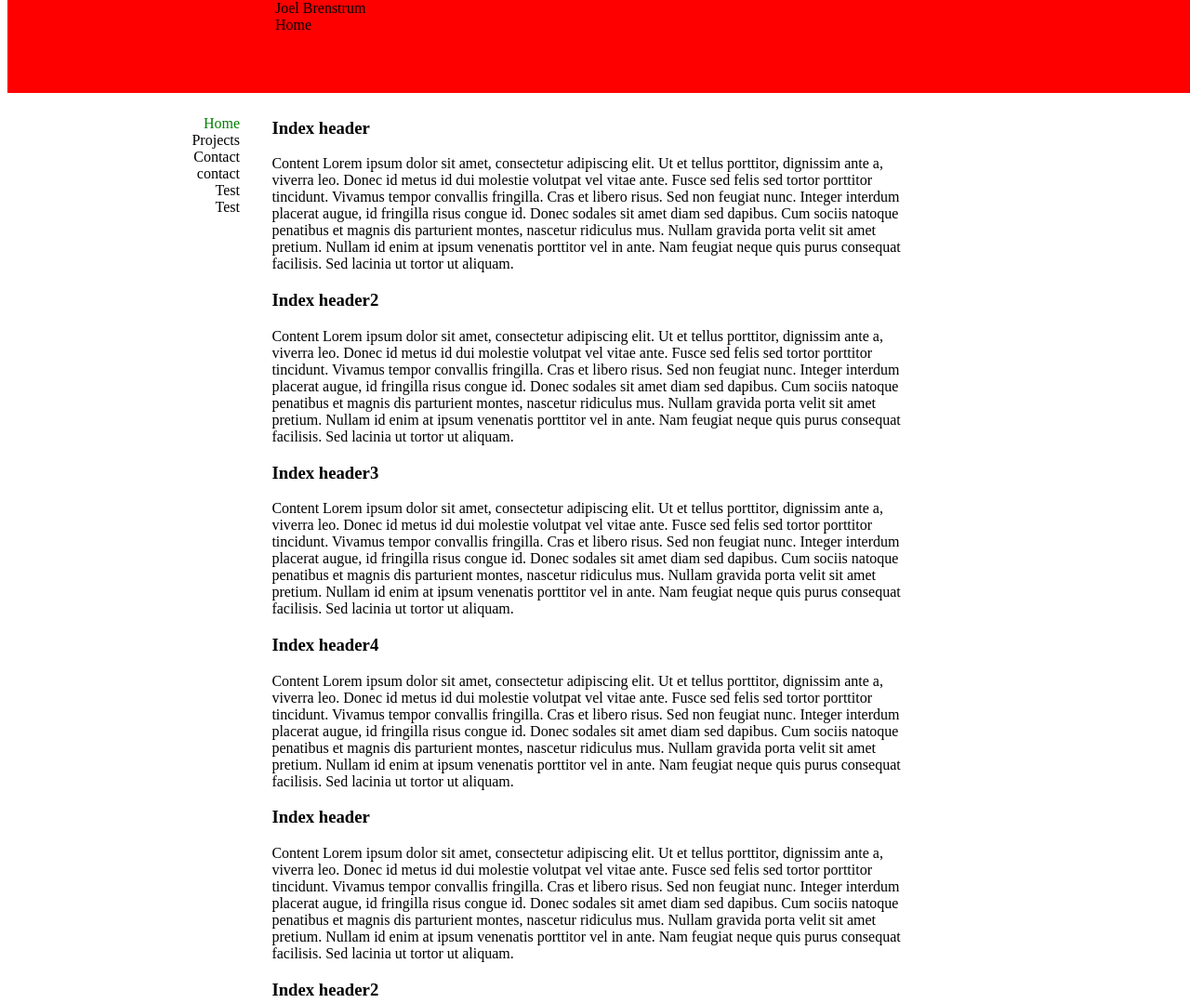
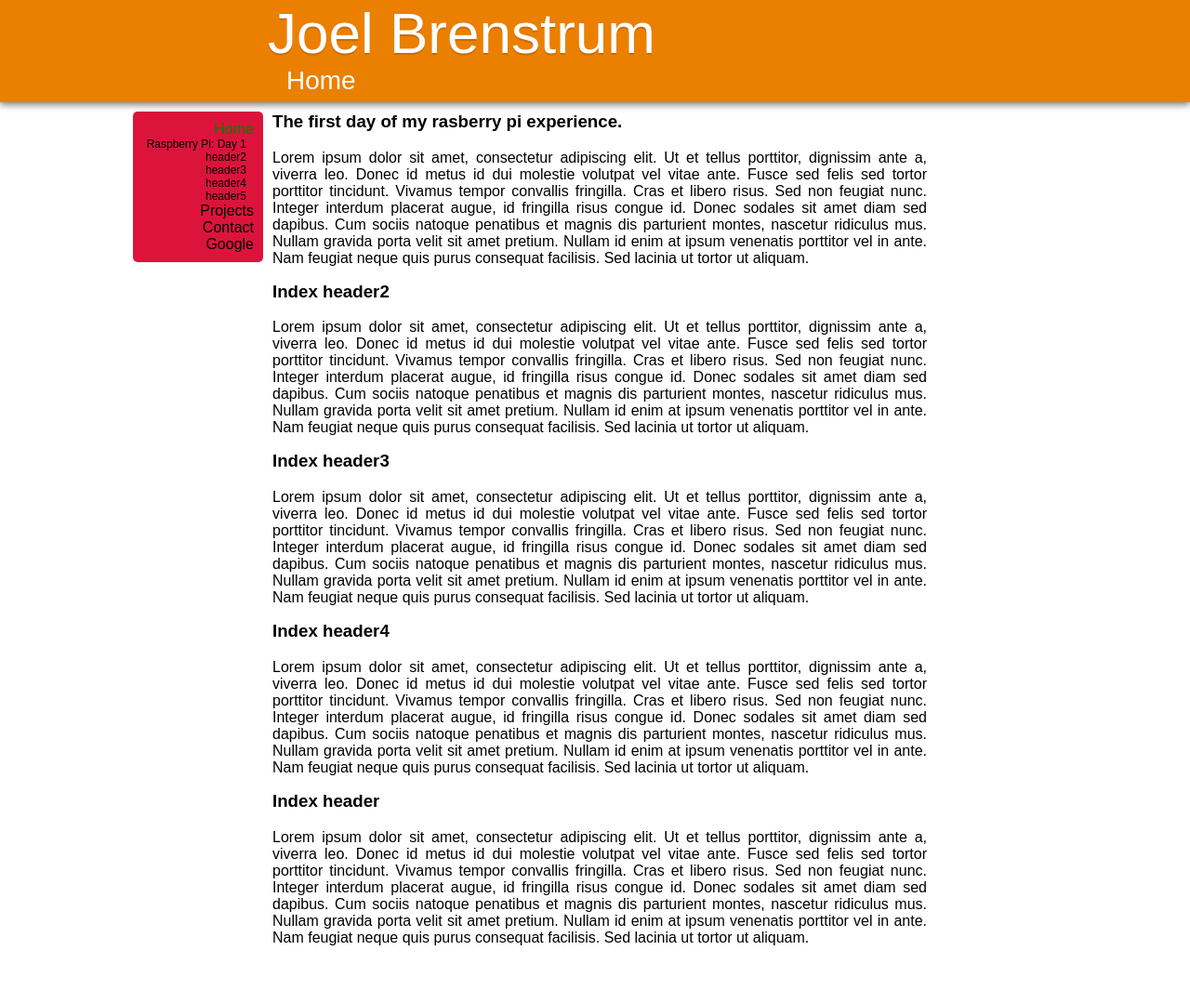
Before and after one commit to JoelBrenstrum/WebSiteJoelBrenstrum, a plain HTML site: page public_html/index.html in a window 1280 px wide. Shown: the top 1079 px of the page at 93% size. After the commit the page ends 1034 px from the top, so only its background shows below. Drawn offline with Linux system fonts and the light colour scheme.

Commit message:
Support for subheadings, and subhtml
Plus bonus ugly colours

```diff
--- a/public_html/css/base.css
+++ b/public_html/css/base.css
@@ -1,17 +1,33 @@
+body{
+    margin:0px;
+}
 .central_div{
      position:relative;
      width:55%;
      min-width: 200px;
      margin: auto;
+     font-family: 'Questrial', sans-serif;
 }
 #containder_div{
      position:relative;
      margin: auto;
-     padding-top: 100px;
+     padding-top: 120px;
+
 }
 #inner_div{
+    height:100%;
+    text-align: justify;
+   /* border-left-width: 1px;
+    border-left-style: solid;*/
+    padding-left: 10px;
 }
 
-.selected_page{
-    color:green;
+h3{
+    margin-top:0px;
 }
+.anchor{
+  display: block;
+  height: 130px; /*same height as header*/
+  margin-top: -130px; /*same height as header*/
+  visibility: hidden;
+}
--- a/public_html/css/header.css
+++ b/public_html/css/header.css
@@ -1,8 +1,23 @@
 #header_div{
-      position:fixed;
-      top: 0px;
-      height:100px;
-      width: 100%;
-      background-color: red;
-      z-index: 10;
+    position:fixed;
+    left: 0px;
+    top: 0px;
+    height:110px;
+    width: 100%;
+    background-color: #EB7F00;
+    z-index: 10;
+    box-shadow: 0 2px 8px rgba(0,0,0,.6);
 }
+#header_div .central_div{
+    color: #fff;
+}
+#title_div {
+    font-size: 62px;
+
+    margin: 0px;
+    text-shadow: 0 2px 0 rgba(0,0,0,.15);
+}
+#subtitle_div{
+    font-size: 28px;
+    padding-left: 20px;
+}
--- a/public_html/css/nav.css
+++ b/public_html/css/nav.css
@@ -2,14 +2,39 @@
     width:22.5%;
     position:fixed;
     left:0px;
+    font-family: 'Questrial', sans-serif;
+
 }
 #nav_inner_div{
-    width:100px;
-    right:30px;
+
+    min-width: 120px;
+    right:5px;
     position:absolute;
+    background-color: crimson;
+    padding:10px;
+    border-radius: 5px;
 }
 #nav_inner_div ul{
-list-style-type:none;
-white-space: nowrap;
-text-align: right;
+    padding:0px;
+    margin:0px;
+    overflow: hidden;
+    text-overflow: ellipsis;
+    list-style-type:none;
+    white-space: nowrap;
+    text-align: right;
 }
+#nav_inner_div ul li{
+    cursor: pointer;
+    color:black;
+}
+#nav_inner_div ul li ul {
+    font-size: 12px;
+    padding-right: 8px;
+}
+a{
+    text-decoration: none;
+    color: inherit;
+}
+.selected_page{
+    color:green;
+}
--- a/public_html/index.html
+++ b/public_html/index.html
@@ -22,7 +22,7 @@ and open the template in the editor.
         <link href="css/nav.css" rel="stylesheet" type="text/css"/>
         <script>
             var loaded = function() {
-                $j.getSharedJson();
+                $j.sharedJSONData =$j.getJsonData("sharedJson");
                 $j.updateView($j.currentView);
                 ko.applyBindings($j.viewModel);
             }
@@ -31,8 +31,8 @@ and open the template in the editor.
     <body onload="loaded()">
         <div id="header_div">
             <div class="central_div">
-                <div  data-bind="text: title"></div>
-                <div id="subheader_div" data-bind="text: header"></div>
+                <div  id=title_div data-bind="text: title"></div>
+                <div id="subtitle_div" data-bind="text: header"></div>
             </div>
         </div>
         <div  id="containder_div">
@@ -44,9 +44,14 @@ and open the template in the editor.
                             <a data-bind=" if:isLink, visibile: isLink, attr: { href: url }">
                                 <span data-bind="text: title"></span>
                             </a>
-                        <a data-bind="css:{selected_page:selected()}, ifnot:isLink, visibile: !isLink(), click: function(object){$j.updateView(object.url)}">
+                            <a data-bind="css:{selected_page:selected()}, ifnot:isLink, visibile: !isLink(), click: function(object){$j.updateView(object.url);}">
                                 <span data-bind="text: title"></span> <!-- data bind some css to the url, if its blank dont make it look clickable-->
                             </a>
+                            <ul data-bind="template: { if: selected, name: 'submenu-element-template', foreach: $parent.bodyElements }"></ul>
+                        </script>
+                        <script type="text/html" id="submenu-element-template">
+                            <li data-bind="">
+                            <a  data-bind=" text: id, attr: { href: '#'+id }"></a>
                             </li>
                             </script>
                         </div>
@@ -55,8 +60,9 @@ and open the template in the editor.
 
                         <div data-bind="template: { name: 'body-element-template', foreach: bodyElements }"></div>
                         <script type="text/html" id="body-element-template">
+                                <span class="anchor" data-bind="if:id, attr: { id: id }"></span>
                                 <h3 data-bind="text: heading"></h3>
-                        <p>Content <span data-bind="text: content"></span></p>
+                                <p><span data-bind="html: content"></span></p>
                                 </script>
 
 
--- a/public_html/js/Foundation.js
+++ b/public_html/js/Foundation.js
@@ -1,3 +1,9 @@
+window.onerror = function (errorMsg, url, lineNumber, columnNumber, errorObject) {
+    if (errorObject && /<omitted>/.test(errorMsg)) {
+        console.error('Full exception message: ' + errorObject.message);
+    }
+}
+
 var viewsEnum = ({
     index: "index",
     projects: "projects",
@@ -11,41 +17,27 @@ var $j = {
     currentView: viewsEnum.index,
     JSONData: {
         title: "Failed to load",
-        bodyElements: [{heading: "", content: ""}],
+        bodyElements: [{id: "",heading: "", content: ""}],
     },
     sharedJSONData: {
         menuElements: [{isLink: true, title: "Sorry", url: ""}],
     },
-    getSharedJson: function() {
-        var url = "json/sharedJson.json";
-        var success = false;
+
+    getJsonData: function(viewEnum) {
+
+        var url = "json/" + viewEnum + ".json";
+        var JSONData;
         $.ajax({
             async: false,
             dataType: "json",
             url: url,
         }).done(function(data, textStatus, jqXHR) {
-            $j.sharedJSONData = data;
+            JSONData = data;
             success = true;
         }).error(function(jqXHR, textStatus, errorThrown) {
             alert("Failed to load page");
         });
-        return success;
-    },
-    getJsonData: function(viewEnum) {
-
-        var url = "json/" + viewEnum + ".json";
-        var success = false;
-        $.ajax({
-            async: false,
-            dataType: "json",
-            url: url,
-        }).done(function(data, textStatus, jqXHR) {
-            $j.JSONData = data;
-            success = true;
-        }).error(function(jqXHR, textStatus, errorThrown) {
-            alert("Failed to load page");
-        });
-        return success;
+        return JSONData;
     },
     changeSelectedPage: function(viewEnum) {
         $j.JSONData.menuElements.forEach(
@@ -66,10 +58,7 @@ var $j = {
         if (!viewsEnum[viewEnum]) {
             return;
         }
-        if (!$j.getJsonData(viewEnum)) {
-            alert("Page failed to load correctly.")
-            return;
-        }
+        $j.JSONData = $j.getJsonData(viewEnum);
         $j.viewModel.update()
         $j.changeSelectedPage(viewEnum);
         $j.setView(viewEnum);
--- a/public_html/js/viewmodels/viewModel.js
+++ b/public_html/js/viewmodels/viewModel.js
@@ -1,11 +1,28 @@
 /*The view model*/
 $j.intialiseVM = function() {
     jsonBodyElements = function() {
-        if ($j.JSONData)
-            return $j.JSONData.bodyElements;
+        if ($j.JSONData){
+            $j.JSONData.bodyElements.forEach(
+                    function(element) {
+                        element.content = ko.observable(element.content);
+                        if(element.subfile){//read in html subfile
+                        $.ajax({
+                            dataType: "html",
+                            url: element.subfile,
+                        }).done(function(data, textStatus, jqXHR) {
+                            element.content(data);
+                        }).error(function(jqXHR, textStatus, errorThrown) {
+                            element.content("Server request failed "+ errorThrown);
+                        });
+                        }
+                    }
+                );
+            return $j.JSONData.bodyElements
+    }
         else
             return [];
-    }
+    };
+
     jsonMenuElements = function() {
         if ($j.JSONData) {
             $j.JSONData.menuElements.forEach(
--- a/public_html/json/index.json
+++ b/public_html/json/index.json
@@ -1,43 +1,36 @@
 {
-    "title": "Joel Brenstrum",
     "header": "Home",
-    "name": "joelbrenstrum",
-    "bodyElements":  [{
-            "heading" :"Index header",
+    "bodyElements": [{
+            "id": "Raspberry Pi: Day 1",
+            "subfile": "",
+            "heading": "The first day of my rasberry pi experience.",
             "content": "Lorem ipsum dolor sit amet, consectetur adipiscing elit. Ut et tellus porttitor, dignissim ante a, viverra leo. Donec id metus id dui molestie volutpat vel vitae ante. Fusce sed felis sed tortor porttitor tincidunt. Vivamus tempor convallis fringilla. Cras et libero risus. Sed non feugiat nunc. Integer interdum placerat augue, id fringilla risus congue id. Donec sodales sit amet diam sed dapibus. Cum sociis natoque penatibus et magnis dis parturient montes, nascetur ridiculus mus. Nullam gravida porta velit sit amet pretium. Nullam id enim at ipsum venenatis porttitor vel in ante. Nam feugiat neque quis purus consequat facilisis. Sed lacinia ut tortor ut aliquam."
         },
         {
-            "heading":"Index header2",
+            "id": "header2",
+            "subfile": "",
+            "heading": "Index header2",
             "content": "Lorem ipsum dolor sit amet, consectetur adipiscing elit. Ut et tellus porttitor, dignissim ante a, viverra leo. Donec id metus id dui molestie volutpat vel vitae ante. Fusce sed felis sed tortor porttitor tincidunt. Vivamus tempor convallis fringilla. Cras et libero risus. Sed non feugiat nunc. Integer interdum placerat augue, id fringilla risus congue id. Donec sodales sit amet diam sed dapibus. Cum sociis natoque penatibus et magnis dis parturient montes, nascetur ridiculus mus. Nullam gravida porta velit sit amet pretium. Nullam id enim at ipsum venenatis porttitor vel in ante. Nam feugiat neque quis purus consequat facilisis. Sed lacinia ut tortor ut aliquam."
         },
         {
-            "heading":"Index header3",
-            "content": "Lorem ipsum dolor sit amet, consectetur adipiscing elit. Ut et tellus porttitor, dignissim ante a, viverra leo. Donec id metus id dui molestie volutpat vel vitae ante. Fusce sed felis sed tortor porttitor tincidunt. Vivamus tempor convallis fringilla. Cras et libero risus. Sed non feugiat nunc. Integer interdum placerat augue, id fringilla risus congue id. Donec sodales sit amet diam sed dapibus. Cum sociis natoque penatibus et magnis dis parturient montes, nascetur ridiculus mus. Nullam gravida porta velit sit amet pretium. Nullam id enim at ipsum venenatis porttitor vel in ante. Nam feugiat neque quis purus consequat facilisis. Sed lacinia ut tortor ut aliquam."
-        },
-            {
-            "heading":"Index header4",
+            "id": "header3",
+            "subfile": "",
+            "heading": "Index header3",
             "content": "Lorem ipsum dolor sit amet, consectetur adipiscing elit. Ut et tellus porttitor, dignissim ante a, viverra leo. Donec id metus id dui molestie volutpat vel vitae ante. Fusce sed felis sed tortor porttitor tincidunt. Vivamus tempor convallis fringilla. Cras et libero risus. Sed non feugiat nunc. Integer interdum placerat augue, id fringilla risus congue id. Donec sodales sit amet diam sed dapibus. Cum sociis natoque penatibus et magnis dis parturient montes, nascetur ridiculus mus. Nullam gravida porta velit sit amet pretium. Nullam id enim at ipsum venenatis porttitor vel in ante. Nam feugiat neque quis purus consequat facilisis. Sed lacinia ut tortor ut aliquam."
         },
         {
-            "heading" :"Index header",
+            "id": "header4",
+            "subfile":"",
+            "heading": "Index header4",
             "content": "Lorem ipsum dolor sit amet, consectetur adipiscing elit. Ut et tellus porttitor, dignissim ante a, viverra leo. Donec id metus id dui molestie volutpat vel vitae ante. Fusce sed felis sed tortor porttitor tincidunt. Vivamus tempor convallis fringilla. Cras et libero risus. Sed non feugiat nunc. Integer interdum placerat augue, id fringilla risus congue id. Donec sodales sit amet diam sed dapibus. Cum sociis natoque penatibus et magnis dis parturient montes, nascetur ridiculus mus. Nullam gravida porta velit sit amet pretium. Nullam id enim at ipsum venenatis porttitor vel in ante. Nam feugiat neque quis purus consequat facilisis. Sed lacinia ut tortor ut aliquam."
         },
         {
-            "heading":"Index header2",
-            "content": "Lorem ipsum dolor sit amet, consectetur adipiscing elit. Ut et tellus porttitor, dignissim ante a, viverra leo. Donec id metus id dui molestie volutpat vel vitae ante. Fusce sed felis sed tortor porttitor tincidunt. Vivamus tempor convallis fringilla. Cras et libero risus. Sed non feugiat nunc. Integer interdum placerat augue, id fringilla risus congue id. Donec sodales sit amet diam sed dapibus. Cum sociis natoque penatibus et magnis dis parturient montes, nascetur ridiculus mus. Nullam gravida porta velit sit amet pretium. Nullam id enim at ipsum venenatis porttitor vel in ante. Nam feugiat neque quis purus consequat facilisis. Sed lacinia ut tortor ut aliquam."
-        },
-        {
-            "heading":"Index header3",
-            "content": "Lorem ipsum dolor sit amet, consectetur adipiscing elit. Ut et tellus porttitor, dignissim ante a, viverra leo. Donec id metus id dui molestie volutpat vel vitae ante. Fusce sed felis sed tortor porttitor tincidunt. Vivamus tempor convallis fringilla. Cras et libero risus. Sed non feugiat nunc. Integer interdum placerat augue, id fringilla risus congue id. Donec sodales sit amet diam sed dapibus. Cum sociis natoque penatibus et magnis dis parturient montes, nascetur ridiculus mus. Nullam gravida porta velit sit amet pretium. Nullam id enim at ipsum venenatis porttitor vel in ante. Nam feugiat neque quis purus consequat facilisis. Sed lacinia ut tortor ut aliquam."
-        },
-            {
-            "heading":"Index header4",
+            "id": "header5",
+            "subfile":"",
+            "heading": "Index header",
             "content": "Lorem ipsum dolor sit amet, consectetur adipiscing elit. Ut et tellus porttitor, dignissim ante a, viverra leo. Donec id metus id dui molestie volutpat vel vitae ante. Fusce sed felis sed tortor porttitor tincidunt. Vivamus tempor convallis fringilla. Cras et libero risus. Sed non feugiat nunc. Integer interdum placerat augue, id fringilla risus congue id. Donec sodales sit amet diam sed dapibus. Cum sociis natoque penatibus et magnis dis parturient montes, nascetur ridiculus mus. Nullam gravida porta velit sit amet pretium. Nullam id enim at ipsum venenatis porttitor vel in ante. Nam feugiat neque quis purus consequat facilisis. Sed lacinia ut tortor ut aliquam."
         }],
-
-    "footer":[{
-            "isLink":false,
-            "title":"- Joel Brenstrum C",
-            "url": ""
-        }]
+    "footer": {
+            "title": "- Joel Brenstrum C"
+        }
 }
--- a/public_html/json/sharedJson.json
+++ b/public_html/json/sharedJson.json
@@ -17,18 +17,8 @@
             "url": "viewsEnum.contact"
         },
         {
-            "isLink":false,
-            "title":"contact",
-            "url": "viewsEnum.contact"
-        },
-        {
-            "isLink":false,
-            "title":"Test",
-            "url": "viewsEnum.projects"
-        },
-        {
-            "isLink":false,
-            "title":"Test",
-            "url": "viewsEnum.projects"
+            "isLink":true,
+            "title":"Google",
+            "url": "http://www.google.com"
         }]
 }
```
Also changed, not shown: public_html/json/contact.json (+17 -31 lines), public_html/json/projects.json (+11 -19 lines), public_html/json/projects/project1.html (added, +4 -0 lines), public_html/js/VisualJS.js (deleted). Lines whose indentation alone changed are shown as unchanged.
